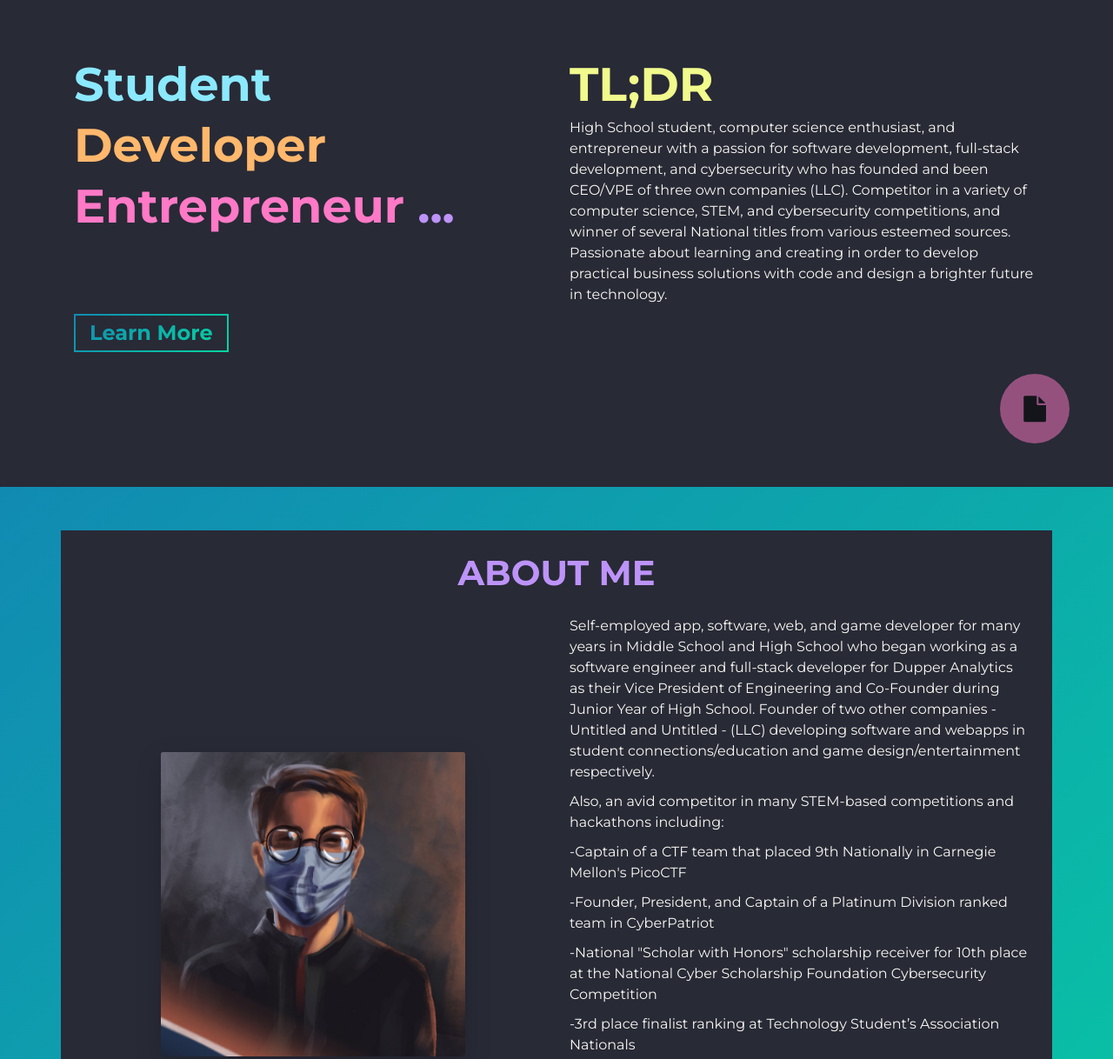
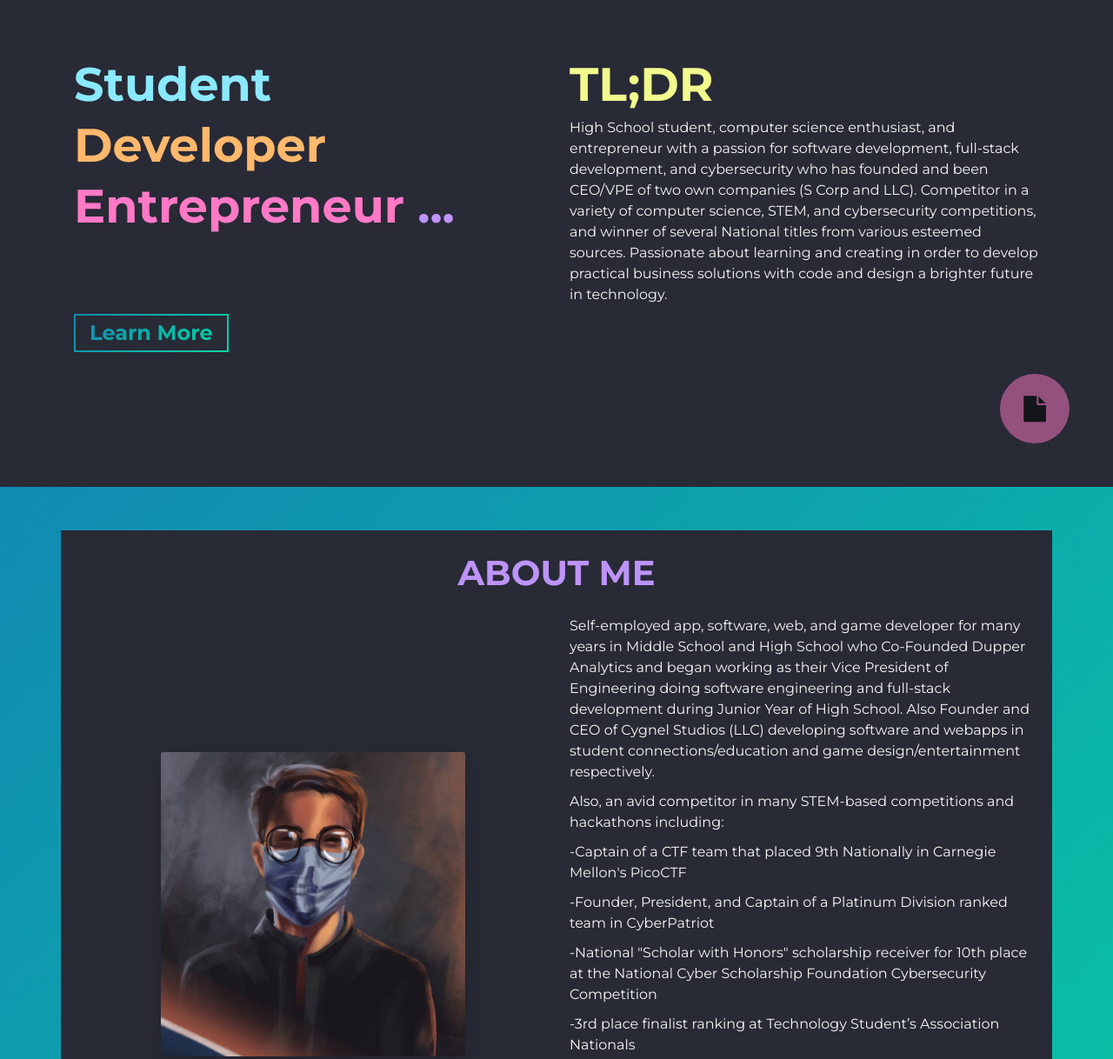
Before and after one commit to ZeroDayTea/Personal-Website-Source, a Gatsby site: page / in a window 1280 px wide. Shown: the part 240-1458 px from the top of the page at 87% size. Built offline with nearby package versions, Linux system fonts and the light colour scheme; Gatsby itself is replaced by a stand-in of ours.

Commit message:
Add files via upload

```diff
--- a/src/components/About/About.jsx
+++ b/src/components/About/About.jsx
@@ -118,7 +118,7 @@ const About = () => {
               <div className={isDesktop ? 'face face2' : 'mobile-face mobile-face2'}>
                 <div className="content">
                   <p>
-                    Experience with programming in several languages including C#, Python, Java, C++, Javascript,
+                    Experience with programming in several languages including C#, Python, Java, C++, Javascript, PHP,
                     CSS, SQL, HTML, and currently learning C and Rust. Using code to help people as well as create
                     a better future for our world.
                   </p>
--- a/src/components/Hero/Hero.jsx
+++ b/src/components/Hero/Hero.jsx
@@ -54,7 +54,7 @@ const Header = () => {
             <p align="left">
               High School student, computer science enthusiast, and entrepreneur with a
               passion for software development, full-stack development, and cybersecurity
-              who has founded and been CEO/VPE of three own companies (LLC). Competitor
+              who has founded and been CEO/VPE of two own companies (S Corp and LLC). Competitor
               in a variety of computer science, STEM, and cybersecurity competitions, and
               winner of several National titles from various esteemed sources. Passionate
               about learning and creating in order to develop practical business solutions
--- a/src/content/data.js
+++ b/src/content/data.js
@@ -18,7 +18,7 @@ export const heroData = {
 // ABOUT DATA
 export const aboutData = {
   img: 'profile.jpg',
-  paragraphOne: 'Self-employed app, software, web, and game developer for many years in Middle School and High School who began working as a software engineer and full-stack developer for Dupper Analytics as their Vice President of Engineering and Co-Founder during Junior Year of High School. Founder of two other companies - Untitled and Untitled - (LLC) developing software and webapps in student connections/education and game design/entertainment respectively.',
+  paragraphOne: 'Self-employed app, software, web, and game developer for many years in Middle School and High School who Co-Founded Dupper Analytics and began working as their Vice President of Engineering doing software engineering and full-stack development during Junior Year of High School. Also Founder and CEO of Cygnel Studios (LLC) developing software and webapps in student connections/education and game design/entertainment respectively.',
   paragraphTwo: 'Also, an avid competitor in many STEM-based competitions and hackathons including:',
   paragraphThree: '-Captain of a CTF team that placed 9th Nationally in Carnegie Mellon\'s PicoCTF',
   paragraphFour: '-Founder, President, and Captain of a Platinum Division ranked team in CyberPatriot',
```
